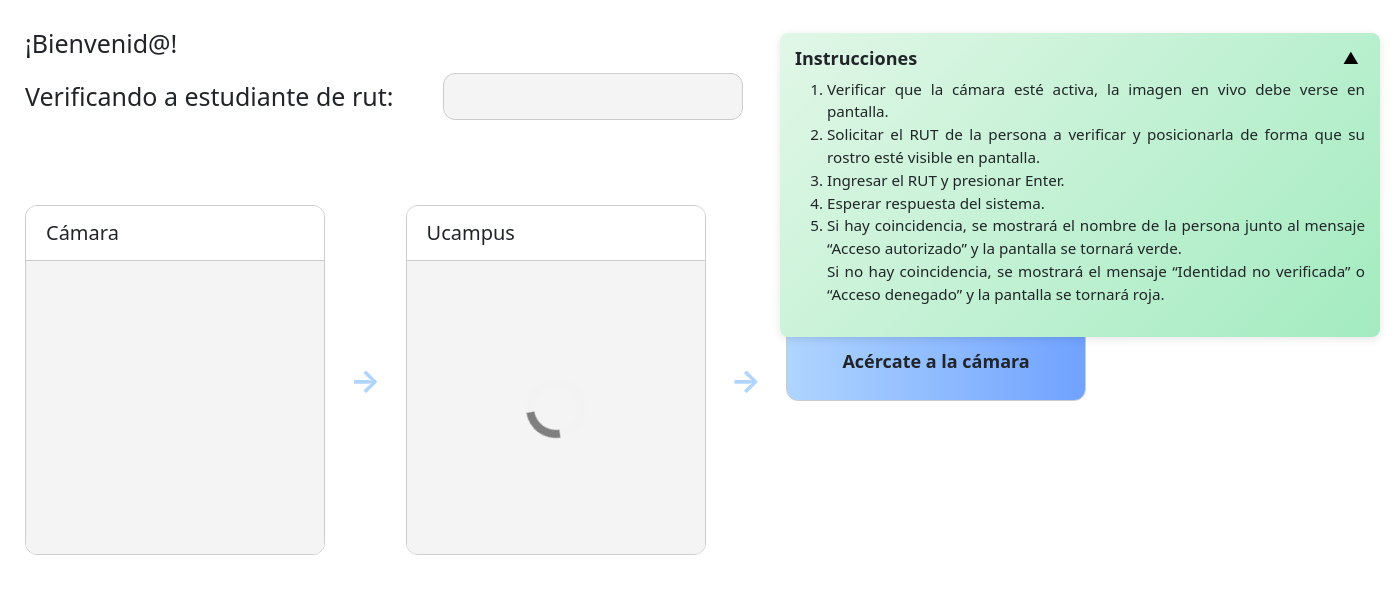
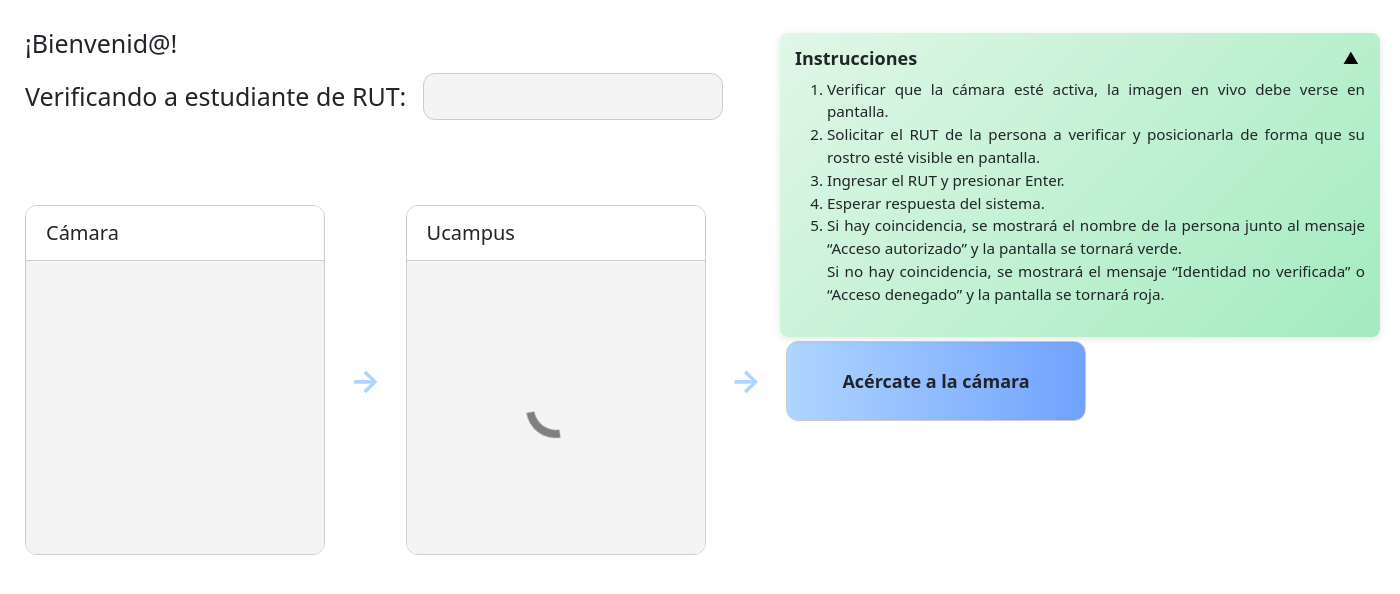
Before and after one commit to patricioespinozaa/FaceGate, a Flask app: page /facegate/app-front/ in a window 1400 px wide. Shown: the part 67-661 px from the top of the page. Run offline with Flask 3, Linux system fonts and the light colour scheme.

Commit message:
STYLE: se alinean cajas de input y respuesta

```diff
--- a/app-front/static/css/styles.css
+++ b/app-front/static/css/styles.css
@@ -190,7 +190,7 @@
     align-items: center;
     justify-content: center;
     font-size: 18px;
-    margin-top: 5px;
+    margin-top: 45px;
 }
 
 .model-decision.success {
--- a/app-front/templates/index.html
+++ b/app-front/templates/index.html
@@ -7,8 +7,8 @@
     <div class="input-group-custom">
         <!--Rut input-->
         <div>
-            <label for="rut" style="margin-right: 43px;">Verificando a estudiante de rut:</label>
-            <input type="text" id="rut" style="width: 300px" readonly>
+            <label for="rut" style="margin-right: 10px;">Verificando a estudiante de RUT:</label>
+            <input type="text" id="rut" style="width: 300px; margin-right: 87px" readonly>
         </div>
     </div>
 </div>
--- a/app-front/templates/student.html
+++ b/app-front/templates/student.html
@@ -5,7 +5,7 @@
     <!-- Welcome -->
     <div class="welcome-container" style="font-size: 28px;">
         <div>¡Bienvenid@!</div>
-        <div> Por favor digita tu rut y presiona enter, al presionar enter mira a la cámara ¡Se tomará tu foto! luego se mostará el resultado de tu verificación .</div>
+        <div> Por favor digita tu RUT y presiona enter, al presionar enter mira a la cámara ¡Se tomará tu foto! luego se mostará el resultado de tu verificación .</div>
     </div>
 
     <div class="main-content">
```
